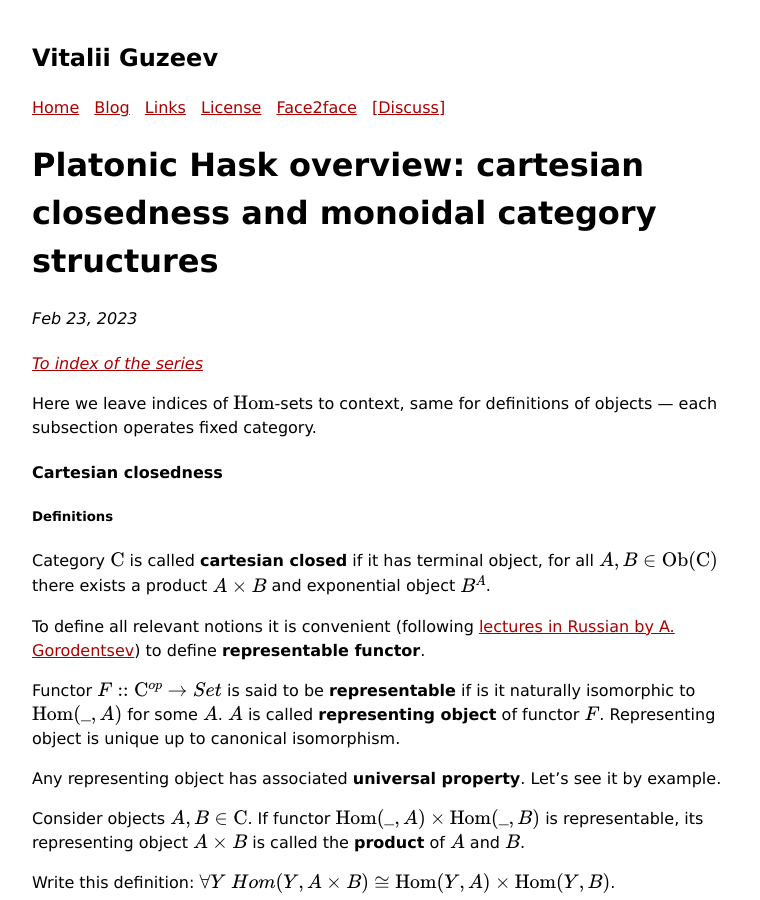
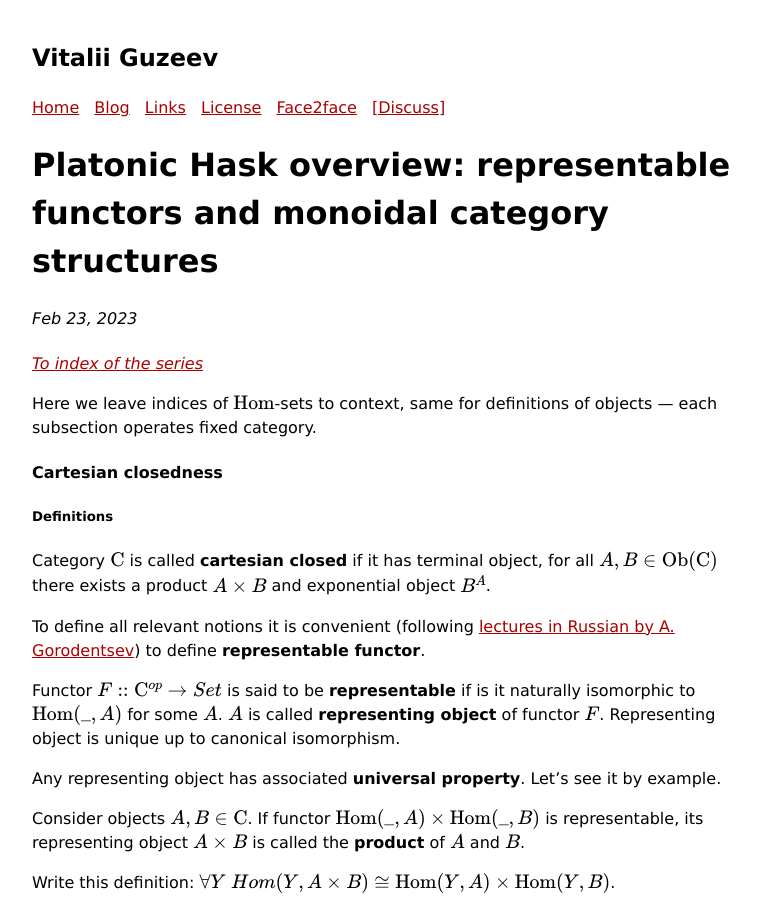
Before and after one commit to viviag/viviag.io, a Jekyll site: the page built from _posts/2023-02-23-platonic-hask-overview-monoidal-category-structure.markdown, in a window 1280 px wide and 900 px high. Shown: the whole window, without its empty margins (248-1008 px from the left). Built offline with Jekyll 4.4.1, drawn with Linux system fonts in a browser that asks for light colours.

Commit message:
Update name of latest post

```diff
--- a/_posts/2023-02-23-platonic-hask-overview-monoidal-category-structure.markdown
+++ b/_posts/2023-02-23-platonic-hask-overview-monoidal-category-structure.markdown
@@ -1,6 +1,6 @@
 ---
 layout: post
-title:  "Platonic Hask overview: cartesian closedness and monoidal category structures"
+title:  "Platonic Hask overview: representable functors and monoidal category structures"
 tags: [hask]
 usemathjax: true
 ---
```
Also changed, not shown: 3 other files.
